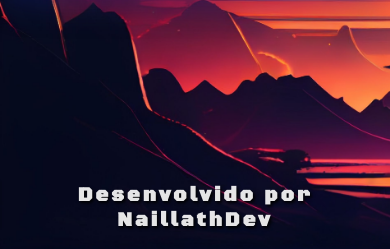
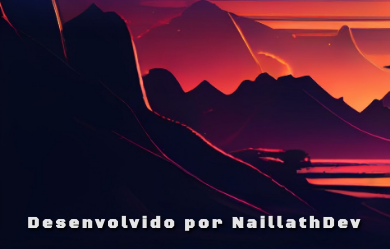
Before and after one commit to naillath/countdown-2023, a plain HTML site: page index.html in a window 390 px wide. Shown: the part 595-844 px from the top of the page. Drawn offline with nearby package versions, Linux system fonts and the light colour scheme.

Commit message:
update footer

```diff
--- a/assets/css/style.css
+++ b/assets/css/style.css
@@ -78,4 +78,8 @@ div {
     div {
         width: 98%;
     }
+
+    .rodape p {
+        font-size: 1rem;
+    }
 }
```
